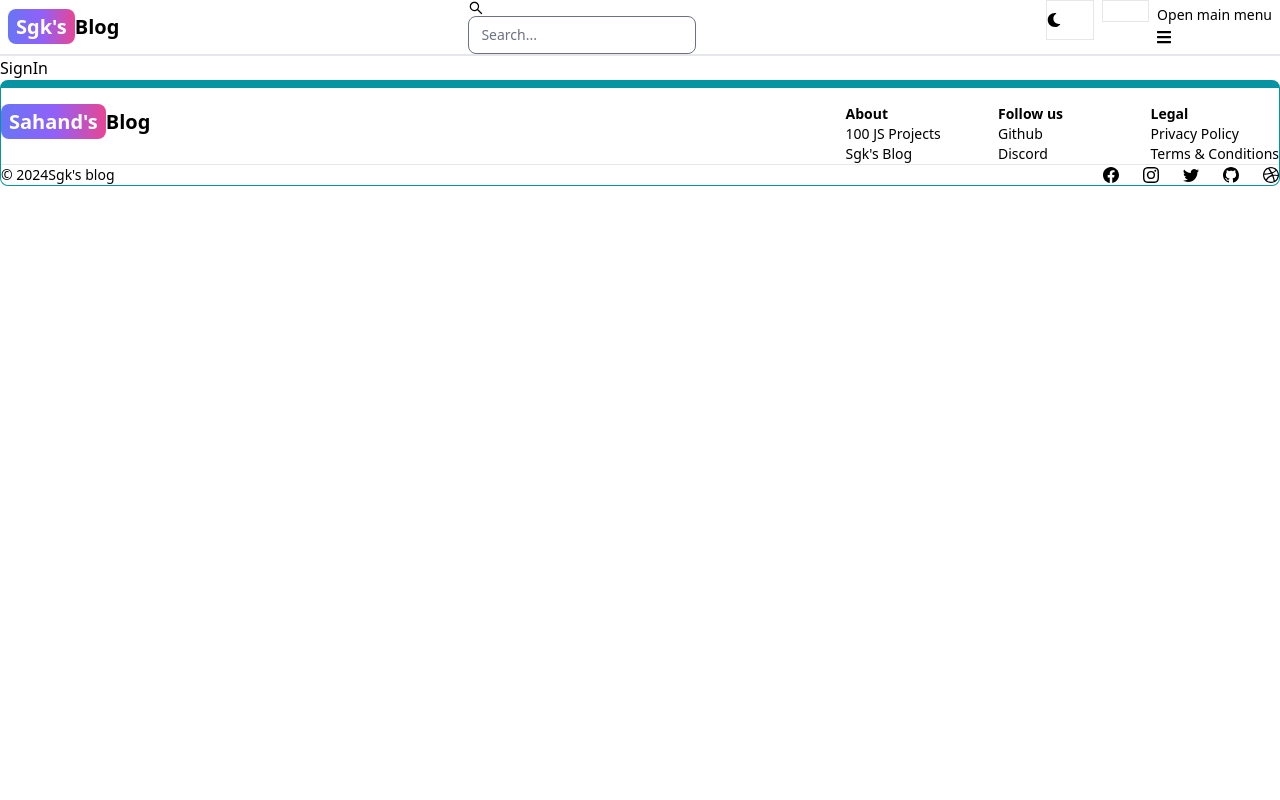
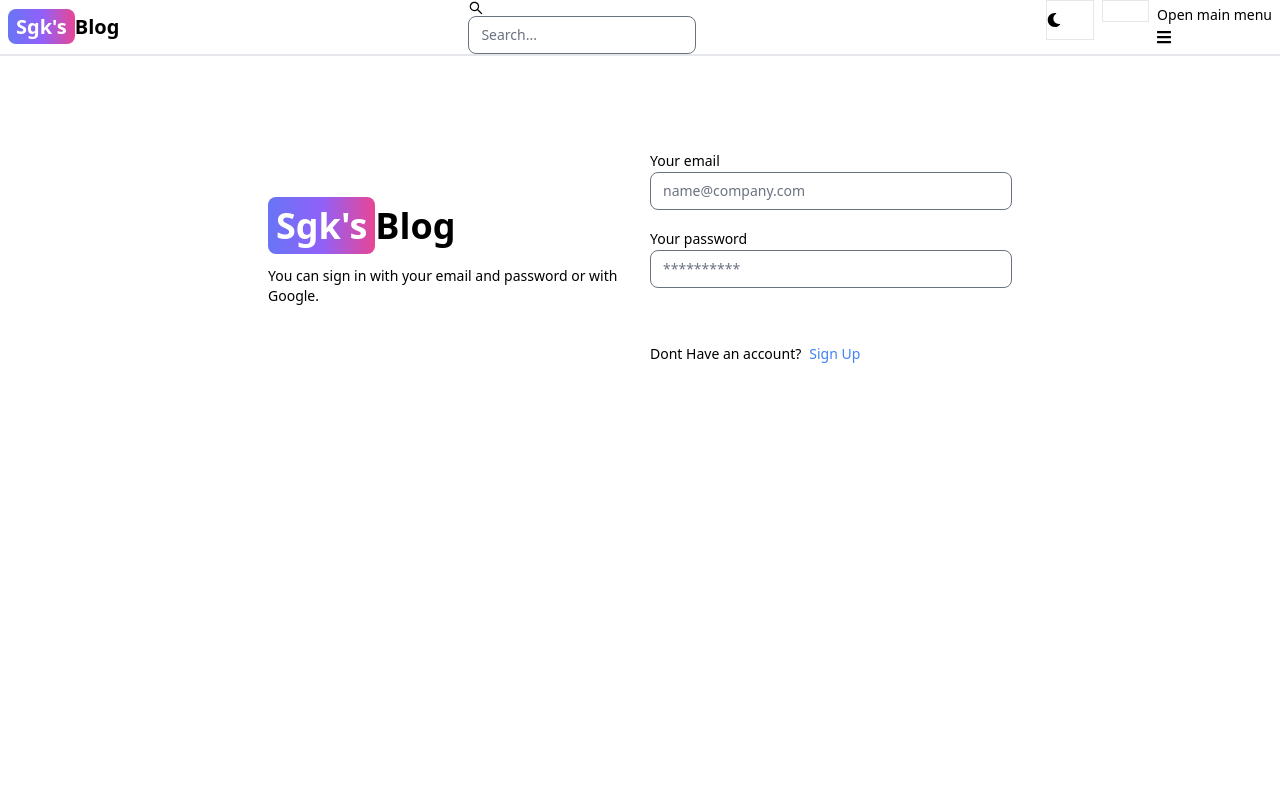
Before and after one commit to gopal0204/Sgk-blog, a React (Vite) app in the folder client/: page /sign-in in a window 1280 px wide. Shown: the top 800 px of the page. Built offline with nearby package versions, Linux system fonts and the light colour scheme.

Commit message:
complete signin page functionality

```diff
--- a/client/src/pages/SignIn.jsx
+++ b/client/src/pages/SignIn.jsx
@@ -1,7 +1,107 @@
 import React from 'react'
+import { Alert, Button, Label, Spinner, TextInput } from 'flowbite-react';
+import { useState } from 'react';
+import { Link, useNavigate } from 'react-router-dom';
 
 export default function SignIn() {
+  const [formData, setFormData] = useState({});
+  const [errorMessage, setErrorMessage] = useState(null);
+  const [loading, setLoading] = useState(false);
+  const navigate = useNavigate();
+  const handleChange = (e) => {
+    setFormData({ ...formData, [e.target.id]: e.target.value.trim() });
+  };
+  const handleSubmit = async (e) => {
+    e.preventDefault();
+    if (!formData.email || !formData.password) {
+      return setErrorMessage('Please fill out all fields.');
+    }
+    try {
+      setLoading(true);
+      setErrorMessage(null);
+      const res = await fetch('/api/auth/signin', {
+        method: 'POST',
+        headers: { 'Content-Type': 'application/json' },
+        body: JSON.stringify(formData),
+      });
+      const data = await res.json();
+      if (data.success === false) {
+        return setErrorMessage(data.message);
+      }
+      setLoading(false);
+      if (res.ok) {
+        navigate('/');
+      }
+    } catch (error) {
+      setErrorMessage(error.message);
+      setLoading(false);
+    }
+  };
   return (
-    <div>SignIn</div>
-  )
+    <div className='min-h-screen mt-20'>
+      <div className='flex p-3 max-w-3xl mx-auto flex-col md:flex-row md:items-center gap-5'>
+        {/* left */}
+        <div className='flex-1'>
+          <Link to='/' className='font-bold dark:text-white text-4xl'>
+            <span className='px-2 py-1 bg-gradient-to-r from-indigo-500 via-purple-500 to-pink-500 rounded-lg text-white'>
+              Sgk's
+            </span>
+            Blog
+          </Link>
+          <p className='text-sm mt-5'>
+            You can sign in with your email and password
+            or with Google.
+          </p>
+        </div>
+        {/* right */}
+        <div className='flex-1'>
+          <form className='flex flex-col gap-4' onSubmit={handleSubmit}>
+            <div>
+              <Label value='Your email' />
+              <TextInput
+                type='email'
+                placeholder='name@company.com'
+                id='email'
+                onChange={handleChange}
+              />
+            </div>
+            <div>
+              <Label value='Your password' />
+              <TextInput
+                type='password'
+                placeholder='**********'
+                id='password'
+                onChange={handleChange}
+              />
+            </div>
+            <Button
+              gradientDuoTone='purpleToPink'
+              type='submit'
+              disabled={loading}
+            >
+              {loading ? (
+                <>
+                  <Spinner size='sm' />
+                  <span className='pl-3'>Loading...</span>
+                </>
+              ) : (
+                'Sign In'
+              )}
+            </Button>
+          </form>
+          <div className='flex gap-2 text-sm mt-5'>
+            <span>Dont Have an account?</span>
+            <Link to='/sign-up' className='text-blue-500'>
+              Sign Up
+            </Link>
+          </div>
+          {errorMessage && (
+            <Alert className='mt-5' color='failure'>
+              {errorMessage}
+            </Alert>
+          )}
+        </div>
+      </div>
+    </div>
+  );
 }
```
